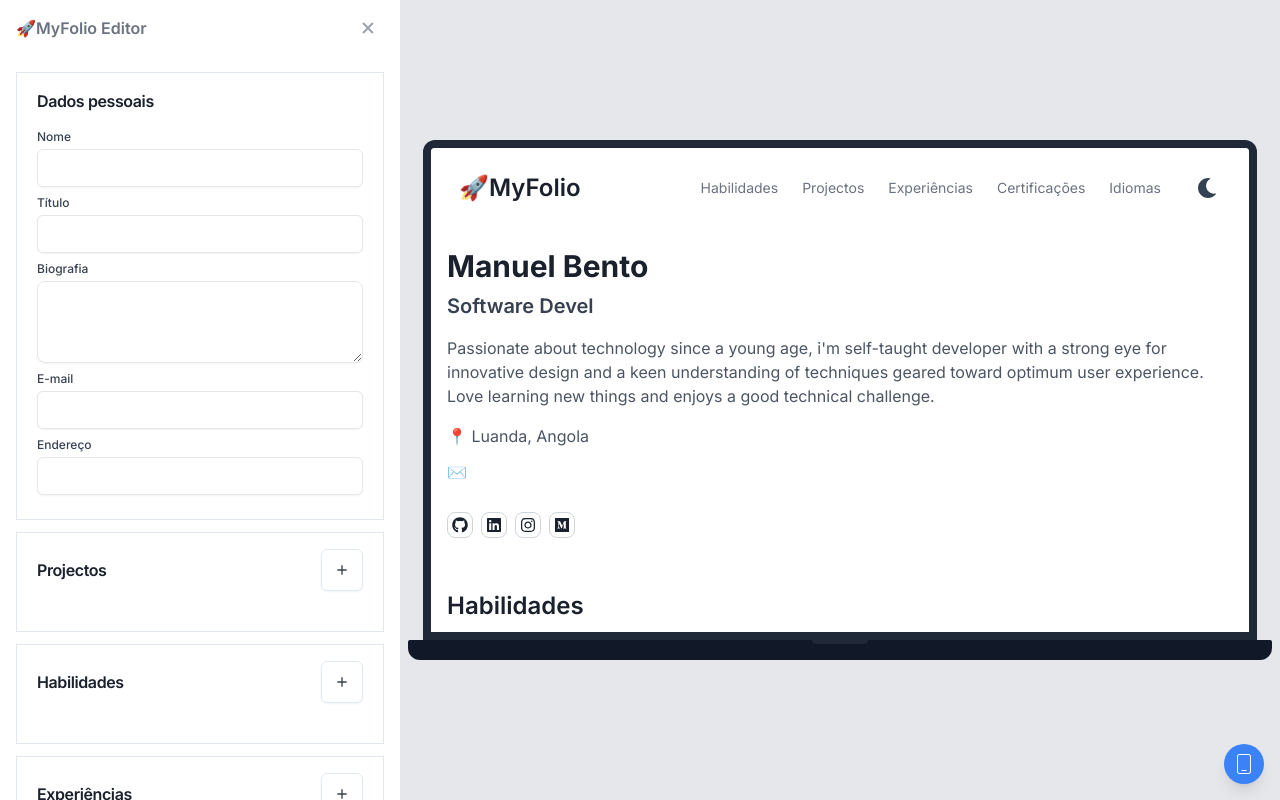
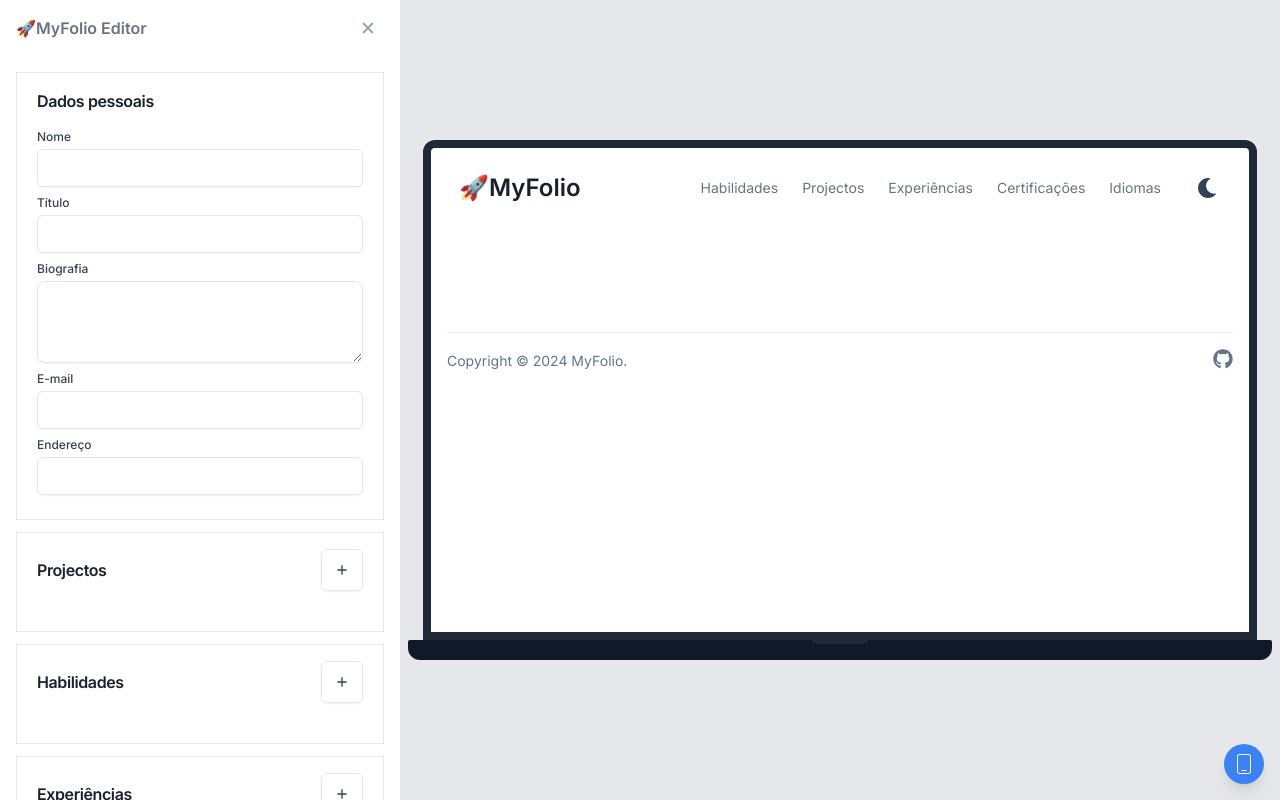
Before and after one commit to manuelbento19/my-folio, a Next.js app: page /editor in a window 1280 px wide. Built offline with nearby package versions, Linux system fonts and the light colour scheme.

Commit message:
feat: Template view

```diff
--- /dev/null
+++ b/src/app/_components/modal/index.tsx
@@ -0,0 +1,39 @@
+import React, { useState } from 'react';
+import { BiClipboard, BiX } from 'react-icons/bi';
+import { BsClipboardCheck } from 'react-icons/bs';
+
+type Props = {
+    onClose: () => void;
+    link: string;
+}
+
+export const CopyLinkModal = ({  onClose, link }: Props) => {
+    const [isCopied, setIsCopied] = useState(false);
+
+    const copyLink = async () => {
+        await navigator.clipboard.writeText(link);
+        setIsCopied(true);
+        setTimeout(() => setIsCopied(false), 2000);
+    };
+
+    return (
+        <div className="fixed inset-0 bg-gray-900 bg-opacity-50 flex justify-center items-center">
+            <div className="relative bg-white rounded-lg shadow-lg p-6 w-full max-w-sm">
+                <button onClick={onClose} className="absolute top-4 right-4 text-gray-500 hover:text-gray-700">
+                    <BiX className='size-5'/>
+                </button>
+                <div className="relative w-full mt-8 flex items-center">
+                    <input
+                    value={link}
+                    readOnly
+                    className="rounded-md w-full h-14 py-2 pl-4 pr-32 outline-none border border-gray-100"
+                    />
+                    <button disabled={isCopied} onClick={copyLink} type="submit" className={`absolute inline-flex items-center gap-2 h-10 rounded-md p-2 text-xs right-3 top-1.2 text-white ${isCopied ? "bg-green-600": "bg-gray-700"}`}>
+                        {isCopied? <BsClipboardCheck className='size-4'/> : <BiClipboard className="size-4"/>}
+                        {isCopied ? "Copiado!": "Copiar"}
+                    </button>
+                </div>
+            </div>
+        </div>
+    );
+};
--- a/src/app/_components/template/index.tsx
+++ b/src/app/_components/template/index.tsx
@@ -1,6 +1,7 @@
-import { Portfolio   } from '@/helpers/types';
+import { SOCIAIS } from '@/helpers/constants';
+import { Portfolio, Social   } from '@/helpers/types';
 import React from 'react';
-import { FaBusinessTime, FaCheckCircle, FaGithub, FaInstagram, FaLinkedin, FaMedium, FaMoon } from 'react-icons/fa';
+import { FaBusinessTime, FaCheckCircle, FaGithub, FaLink,FaMoon } from 'react-icons/fa';
 import { IoBusiness } from 'react-icons/io5';
 
 const links = [
@@ -49,47 +50,47 @@ export const Template = ({portfolio}:Props) => {
             </nav>
         </header>
         <section id='' className="mb-8 py-5">
-            <h1 className="text-3xl font-bold mb-2">{portfolio.personal.name}</h1>
+            {portfolio.personal?.name && <h1 className="text-3xl font-bold mb-2">{portfolio.personal?.name}</h1>}
+            {portfolio.personal?.title && (
             <div className="w-max">
                 <h2 className="text-xl font-semibold text-gray-700 whitespace-nowrap border-r-2 border-r-gray-700 pr-5 overflow-hidden animate-typing">
-                    {portfolio.personal.title}
+                    {portfolio.personal?.title}
                 </h2>
             </div>
-            <p className="text-gray-600 mt-4">{portfolio.personal.about}</p>
+            )}
+            {portfolio.personal?.about && <p className="text-gray-600 mt-4">{portfolio.personal?.about}</p>}
             <div className="mt-4 flex flex-col gap-3">
-                <p className="text-gray-600">📍 {portfolio.personal.address}</p>
-                <p className="text-gray-600">✉️ <a href={portfolio.personal.email} className="text-blue-600 underline" target="_blank" rel="noopener noreferrer">{portfolio.personal.email}</a></p>
+                {portfolio.personal?.address && <p className="text-gray-600">📍 {portfolio.personal.address}</p>}
+                {portfolio.personal?.email && <p className="text-gray-600">✉️ <a href={`mailto:${portfolio.personal?.email}`} className="text-blue-600 underline">{portfolio.personal?.email}</a></p>}
                 <div className="mt-4 flex items-center gap-2 flex-wrap">
-                    <a href="#" target='_blank' className="p-1 rounded-lg flex items-center border border-gray-300 justify-center transition-all duration-500 hover:border-gray-100 hover:bg-gray-100">
-                        <FaGithub className='size-4'/>
+                    {portfolio.contacts?.map((item,index)=>{
+                        const exists = SOCIAIS.find(item_=>Social[item_.type]==item.type);
+                        return (
+                            <a key={index} href={item.link} target='_blank' className="p-1 rounded-lg flex items-center border border-gray-300 justify-center transition-all duration-500 hover:border-gray-100 hover:bg-gray-100">
+                                {exists ? <exists.icon  className='size-4'/> : <FaLink className='size-4'/>}
                             </a>
-                    <a href="#" target='_blank' className="p-1 rounded-lg flex items-center border border-gray-300 justify-center transition-all duration-500 hover:border-gray-100 hover:bg-gray-100">
-                        <FaLinkedin className='size-4'/>
-                    </a>
-                    <a href="#" target='_blank' className="p-1 rounded-lg flex items-center border border-gray-300 justify-center transition-all duration-500 hover:border-gray-100 hover:bg-gray-100">
-                        <FaInstagram className='size-4'/>
-                    </a>
-                    <a href="#" target='_blank' className="p-1 rounded-lg flex items-center border border-gray-300 justify-center transition-all duration-500 hover:border-gray-100 hover:bg-gray-100">
-                        <FaMedium className='size-4'/>
-                    </a>
+                    )})}
                 </div>
             </div>
         </section>
+        {portfolio.skills?.length > 0  && (
             <section id='skills' className="mb-8">
                 <h2 className="text-2xl font-semibold mb-4">Habilidades</h2>
                 <ul className="ml-5 space-y-1 text-gray-800 list-inside">
-                {portfolio.skills.map((skill, index) => (
+                    {portfolio.skills?.map((skill, index) => (
                         <li key={index} className="flex items-center">
                             <FaCheckCircle className="size-3.5 mr-2 text-green-500 flex-shrink-0"/>
-                        {skill}
+                            {skill.name}
                         </li>
                     ))}
                 </ul>
             </section>
+        )}
+        {portfolio.projects?.length > 0  && (
             <section id='projects' className="mb-8">
                 <h2 className="text-2xl font-semibold mb-4">Projetos</h2>
                 <div className='grid grid-cols-1 sm:grid-cols-2 gap-x-3 gap-4'>
-                {portfolio.projects.map((item, index) => (
+                    {portfolio.projects?.map((item, index) => (
                         <article key={index} className="relative w-full flex flex-col items-start px-4 pt-8 pb-4 border shadow-sm rounded-lg transition duration-300 hover:shadow-lg">
                             <span className="absolute text-xs font-medium top-0 left-0 rounded-br-lg rounded-tl-lg px-2 py-1 bg-gray-900 text-gray-300">
                                 #{index+1}
@@ -99,7 +100,7 @@ export const Template = ({portfolio}:Props) => {
                                 <p className="text-sm text-gray-700 mb-2">{item.description}</p>
                                 <div className="w-full flex items-center flex-wrap gap-2">
                                     <span className="text-gray-800 font-medium">Tecnologias:</span>
-                                {item.techs.map((item)=>(
+                                    {item?.techs.split(",").map((item)=>(
                                         <span key={item} className="bg-gray-200 hover:bg-gray-300 py-1 px-2 rounded-lg text-sm">{item}</span>
                                     ))}
                                 </div>
@@ -110,44 +111,51 @@ export const Template = ({portfolio}:Props) => {
                     ))}
                 </div>
             </section>
+        )}
+        {portfolio.experiences?.length > 0  && (
             <section id='experiences' className="mb-8">
                 <h2 className="text-2xl font-semibold mb-4">Experiências de trabalho</h2>
-            {portfolio.experiences.map((item, index) => (
+                {portfolio.experiences?.map((item, index) => (
                 <div key={index} className="mb-6 p-4 border rounded-lg shadow-sm">
                     <h3 className="text-lg font-semibold mb-2">{item.title}</h3>
                     <p className="text-gray-700 mb-2 flex items-center gap-2"><IoBusiness/> {item.company} - {item.location}</p>
                     <p className="text-gray-600 mb-2 flex items-center gap-2"><FaBusinessTime/>{(new Date(item.start_date).getFullYear())} - {item.end_date ? (new Date(item.end_date).getFullYear()) : "Actual"}</p>
                     <ul className="ml-5 space-y-1 text-gray-800 list-inside">
-                    {item.responsibilities.map((resp) => (
-                        <li key={resp} className="flex items-center">
+                        {item?.responsibilities.split(",")?.map((item) => (
+                            <li key={item} className="flex items-center">
                                 <FaCheckCircle className="size-3.5 mr-2 text-green-500 flex-shrink-0"/>
-                            {resp}
+                                {item}
                             </li>
                         ))}
                     </ul>
                 </div>
                 ))}
             </section>
+        )}
+        {portfolio.certifications?.length > 0  && (
             <section id='certifications'>
                 <h2 className="text-2xl font-semibold mb-4">Certificações</h2>
-            {portfolio.certifications.map((item, index) => (
+                {portfolio.certifications?.map((item, index) => (
                 <div key={index} className="mb-6 p-4 border rounded-lg shadow-sm">
                     <h3 className="text-xl font-bold mb-2">{item.title}</h3>
                     <p className="text-gray-700">{item.provider} - {(new Date(item.date).getFullYear())}</p>
                 </div>
                 ))}
             </section>
+        )}
+        {portfolio.languages?.length > 0  && (
         <section id='languages' className="mb-8">
             <h2 className="text-2xl font-semibold mb-4">Idiomas</h2>
             <ul className="ml-5 space-y-1 text-gray-800 list-inside">
-                {portfolio.languages.map((item, index) => (
+                {portfolio.languages?.map((item, index) => (
                     <li key={index} className="flex items-center">
                         <FaCheckCircle className="size-3.5 mr-2 text-green-500 flex-shrink-0"/>
-                        {item}
+                        {item.name}
                     </li>
                 ))}
             </ul>
         </section>
+        )}
         <footer className="w-full text-sm leading-6 mt-8 py-4 border-t border-slate-200 sm:flex justify-between text-slate-500">
             <p>Copyright © 2024 MyFolio.</p>
             <a href="https://github.com/manuelbento19" className="hover:text-slate-500">
--- a/src/app/editor/page.tsx
+++ b/src/app/editor/page.tsx
@@ -3,24 +3,31 @@ import React, { useState } from 'react';
 import {
   Button,
 } from '@chakra-ui/react';
-import { BiChevronDown, BiPlus, BiRecycle, BiTrash, BiX } from 'react-icons/bi';
+import { BiChevronDown, BiPlus, BiTrash, BiX } from 'react-icons/bi';
 import { GoRocket } from 'react-icons/go';
 import { CiDesktop, CiMobile1 } from 'react-icons/ci';
 import { Desktop } from '../_components/devices/desktop';
 import { Template } from '../_components/template';
-import { portfolio } from '../you/page';
 import { Mobile } from '../_components/devices/mobile';
 import { useFieldArray, useForm } from 'react-hook-form';
 import { zodResolver } from '@hookform/resolvers/zod';
 import { PortfolioSchema } from '@/helpers/schema';
 import { Portfolio, Social } from '@/helpers/types';
 import { SOCIAIS } from '@/helpers/constants';
+import { CopyLinkModal } from '../_components/modal';
 
 export default function Page(){
   const [mobileView,setMobileView] = useState(false);
-  const {register,handleSubmit,formState: {errors},control} = useForm<Portfolio>({
+  const [viewModal,setViewModal] = useState(false);
+  const {register,handleSubmit,formState: {errors},control,watch} = useForm<Portfolio>({
     resolver: zodResolver(PortfolioSchema),
   });
+
+  const portfolioData = watch();
+
+  const closeModal = () => {
+    setViewModal(prev=>!prev)
+  }
 
   const {append:appendSkill,remove:removeSkill,fields:skills} = useFieldArray({
     name: "skills",
@@ -49,6 +56,7 @@ export default function Page(){
 
   const onSubmit = (data:Portfolio) => {
     console.log(data)
+    closeModal()
   };
 
   return (
@@ -88,7 +96,7 @@ export default function Page(){
               </div>
               <div className='flex flex-col gap-1'>
                 <label className="text-xs font-medium text-gray-700">Endereço</label>
-                <input {...register('personal.address')} type='email' className="p-2 border w-full rounded-md border-gray-200 shadow-sm sm:text-sm"/>
+                <input {...register('personal.address')} className="p-2 border w-full rounded-md border-gray-200 shadow-sm sm:text-sm"/>
               </div>
             </div>
           </div>
@@ -330,17 +338,18 @@ export default function Page(){
       <section className='size-full flex-1 bg-gray-200'>
         {mobileView ? (
           <Mobile>
-            <Template portfolio={portfolio}/>
+            <Template portfolio={portfolioData}/>
           </Mobile>
         ):(
           <Desktop>
-            <Template portfolio={portfolio}/>
+            <Template portfolio={portfolioData}/>
           </Desktop>
         )}
         <button onClick={()=>setMobileView(prev=>!prev)} className="fixed bottom-4 right-4 bg-blue-500 hover:bg-blue-600 text-white py-2 px-2 rounded-full shadow-lg">
           {!mobileView ? <CiMobile1 className='size-6'/> : <CiDesktop className='size-6'/>}
         </button>
       </section>
+      {viewModal && <CopyLinkModal onClose={closeModal} link='defv'/>}
     </main>
 )}
 /*
```
Also changed, not shown: src/mocks/index.ts (added, +57 -0 lines). Lines whose indentation alone changed are shown as unchanged.
